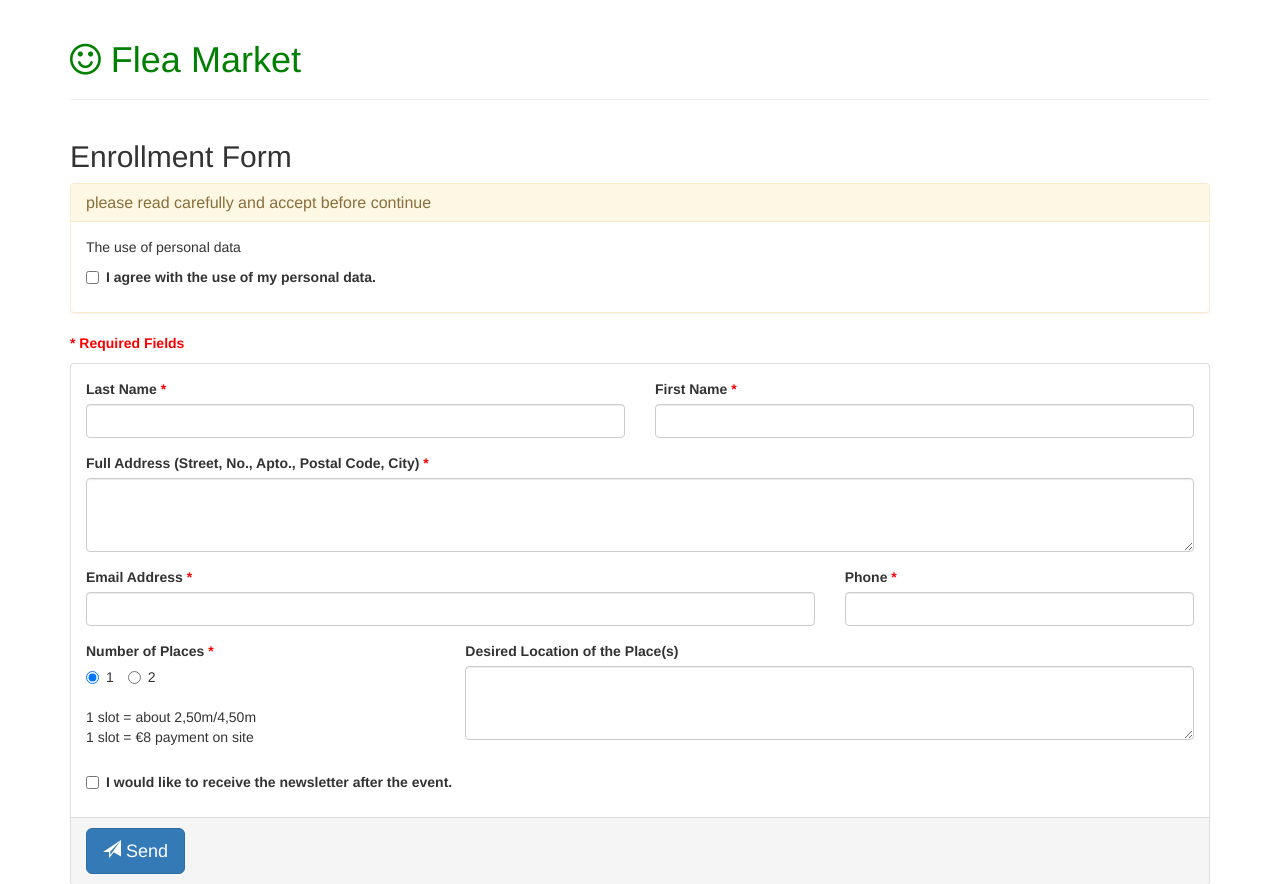
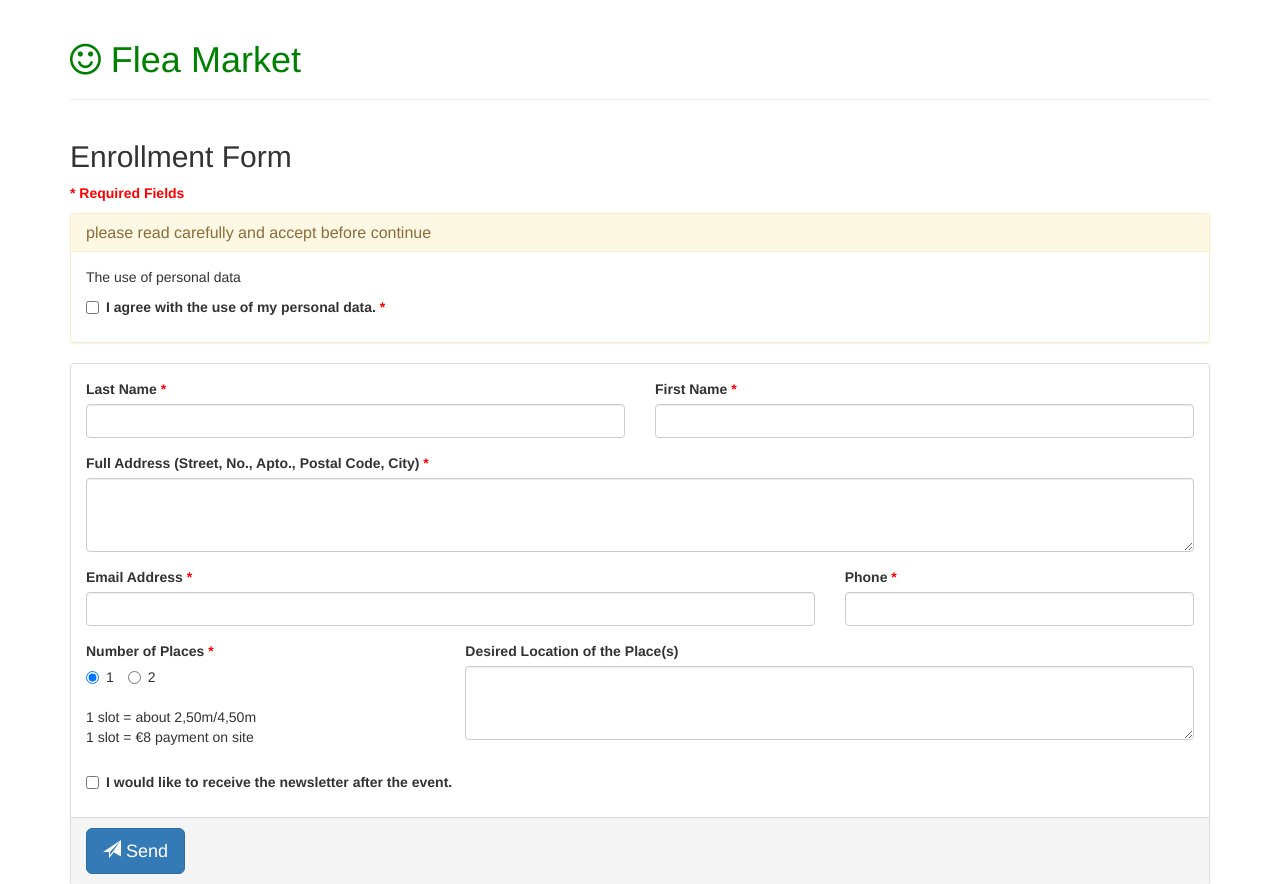
Before and after one commit to htmfilho/brocante, a Django app: page / in a window 1280 px wide. Shown: the top 884 px of the page. Run offline with Django 3.2, Linux system fonts and the light colour scheme; data that the repository does not hold is empty; some libraries are stand-ins or nearby versions.

Commit message:
Fixes requested by the user.

```diff
--- a/inscription/models/inscription.py
+++ b/inscription/models/inscription.py
@@ -50,7 +50,7 @@ class Inscription(models.Model):
 
 
 def send_email_when_registering(inscription):
-    if is_new_inscription(inscription):
+    if is_new_inscription(inscription) and inscription.email:
         if is_total_places_reached(getattr(inscription, 'number_places')):
             inscription.status = WAITING_LIST
             msg_template = message_template.get_by_reference("WAITING_LIST")
--- a/inscription/templates/inscription.html
+++ b/inscription/templates/inscription.html
@@ -13,6 +13,8 @@
   <form id="inscription_form" action="{% url 'inscription' %}" method="post">
     {% csrf_token %}
 
+    <p class="required">* {% trans "Required Fields" %}</p>
+
     <div class="panel panel-warning">
       <div class="panel-heading">
         <h3 class="panel-title">{% trans "please read carefully and accept before continue" %}</h3>
@@ -22,13 +24,11 @@
 
         <div class="checkbox">
           <label>
-            <input type="checkbox" name="accepted_terms" id="accepted_terms" required> <b>{% trans "I agree with the use of my personal data" %}.</b>
+            <input type="checkbox" name="accepted_terms" id="accepted_terms" required> <b>{% trans "I agree with the use of my personal data" %}. <span class="required">*</span></b>
           </label>
         </div>
       </div>
     </div>
-
-    <p class="required">* {% trans "Required Fields" %}</p>
 
     <div class="panel panel-default">
       <div class="panel-body">
```
Also changed, not shown: inscription/locale/fr/LC_MESSAGES/django.po, 1 other file.
